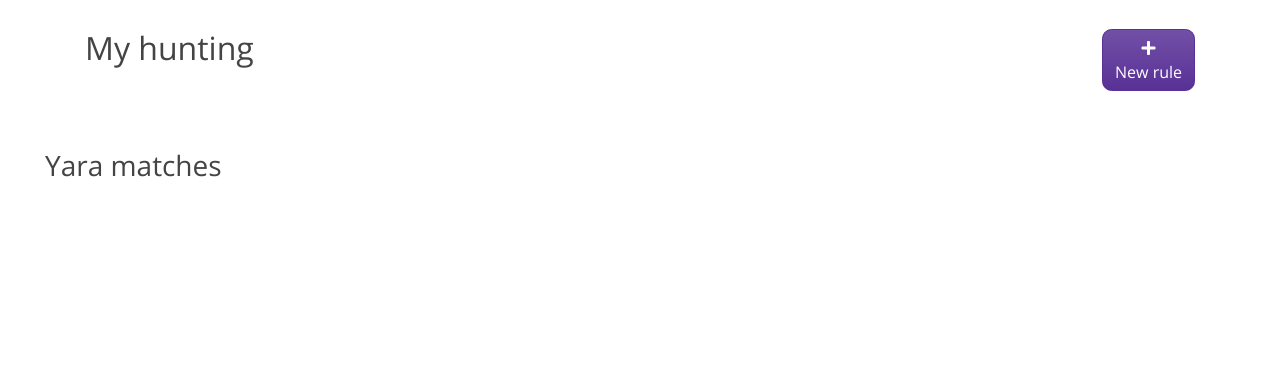
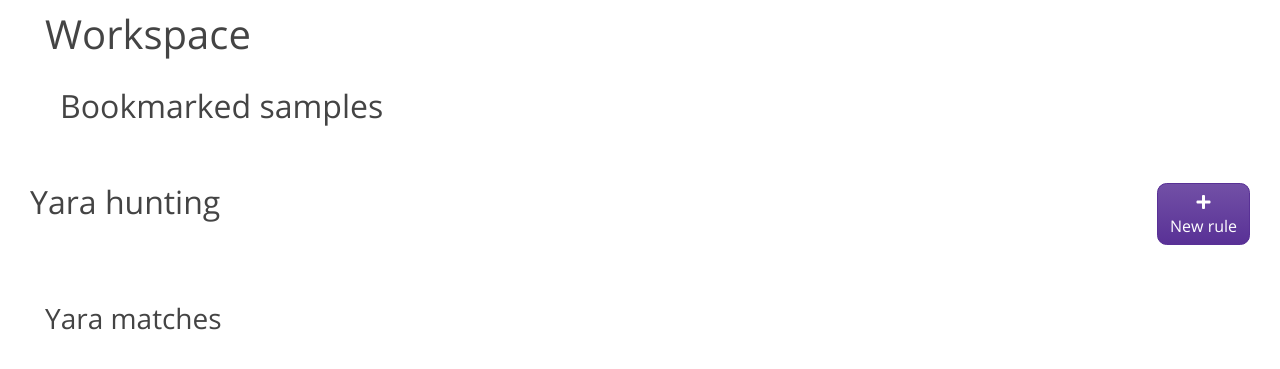
Before and after one commit to Pithus/bazaar, a Django app: page /rules/ in a window 1280 px wide. Shown: the part 59-428 px from the top of the page. Run offline with Django 3.2, Linux system fonts and the light colour scheme; the visitor is signed in with stand-in values (Sample User, id 1); data that the repository does not hold is empty; some libraries are stand-ins or nearby versions.

Commit message:
* renaming myhunting to workspace * moving bookmarks to workspace * bookmarks are shows on workspace

```diff
--- a/bazaar/front/urls.py
+++ b/bazaar/front/urls.py
@@ -4,7 +4,7 @@ from bazaar.front.view import (
     HomeView,
     ReportView,
     basic_upload_view,
-    bookmark_sample_view,
+    add_bookmark_sample_view,
     remove_bookmark_sample_view,
     download_sample_view,
     export_report_view,
@@ -36,6 +36,6 @@ urlpatterns = [
     path("rules/<str:uuid>/retro", view=my_retrohunt_view, name="my_rule_retro"),
     path("androcfg/<str:sha256>/<path:foo>", view=get_andgrocfg_code, name="get_andgrocfg_code"),
     path("androcfg/all", view=get_genom, name="get_genom"),
-    path("apk/<str:sha256>/bookmark", view=bookmark_sample_view, name="bookmark_sample"),
+    path("apk/<str:sha256>/bookmark", view=add_bookmark_sample_view, name="bookmark_sample"),
     path("apk/<str:sha256>/bookmark/remove", view=remove_bookmark_sample_view, name="remove_bookmark_sample")
 ]
--- a/bazaar/front/view.py
+++ b/bazaar/front/view.py
@@ -260,7 +260,7 @@ def get_user_bookmark_by_hash(request, sha):
     return bookmark
 
 
-def bookmark_sample_view(request, sha256):
+def add_bookmark_sample_view(request, sha256):
     if not request.user.is_authenticated:
         return redirect(reverse_lazy('front:home'))
 
@@ -296,10 +296,12 @@ def my_rules_view(request):
         return redirect(reverse_lazy('front:home'))
 
     my_rules = None
+    my_bookmarks = None
     if request.method == 'GET':
         my_rules = get_rules(request)
+        my_bookmarks = get_user_bookmarks(request)
 
-    return render(request, 'front/yara_rules/my_rules.html', context={'my_rules': my_rules})
+    return render(request, 'front/yara_rules/my_rules.html', context={'my_rules': my_rules, 'bookmarked_samples': my_bookmarks})
 
 
 def my_rule_create_view(request):
--- a/bazaar/templates/front/yara_rules/my_rules.html
+++ b/bazaar/templates/front/yara_rules/my_rules.html
@@ -3,21 +3,38 @@
 {% load cache %}
 
 {% block content %}
-<div class="container">
+<div class="container-fluid">
+  <div class="col-md-12 mt-2 mb-3">
+
+    <h1>Workspace</h1>
+
+    <div class="justify-content-center mt-4 mb-5">
+      <div class="col-md-12">
+        <h2>Bookmarked samples</h2>
+      </div>
+      {% for b in bookmarked_samples %}
+      <ul>
+        <li>
+          <a href="{% url 'front:report' b.sample %}">{{b.sample}}</a>
+        </li>
+      </ul>
+      {% endfor %}
+    </div>
+  </div>
+
+
   <div class="row justify-content-center mt-4 mb-5">
     <div class="col-md-6">
-      <h2>My hunting </h2>
+      <h2>Yara hunting</h2>
     </div>
     <div class="col-md-6 text-right">
-      <a href="{% url "front:my_rule_create" %}" class="btn btn-primary">
+      <a href="{% url 'front:my_rule_create' %}" class="btn btn-primary">
         <span class="huge"><i class="fas fa-plus"></i></span>
         <br>
         New rule
       </a>
     </div>
   </div>
-</div>
-<div class="container-fluid">
   <div class="col-md-12">
     <div class="accordion" id="accordionExample">
       <h3>Yara matches</h3>
@@ -41,10 +58,10 @@
                 <i class="nf nf-mdi-eye_outline h5" data-toggle="tooltip" data-placement="top"
                   title="View the ruleset"></i>
               </a>
-                <a href="{% url "front:my_rule_edit" rule.rule.id %}" class="mr-1 text-decoration-none">
+              <a href="{% url 'front:my_rule_edit' rule.rule.id %}" class="mr-1 text-decoration-none">
                 <i class="nf nf-fa-edit h5" data-toggle="tooltip" data-placement="top" title="Edit the ruleset"></i>
               </a>
-                <a href="{% url "front:my_rule_retro" rule.rule.id %}" class="mr-1 text-decoration-none">
+              <a href="{% url 'front:my_rule_retro' rule.rule.id %}" class="mr-1 text-decoration-none">
                 <i class="nf nf-mdi-history h5" data-toggle="tooltip" data-placement="top"
                   title="Launch retro-hunt"></i>
               </a>
@@ -58,9 +75,8 @@
                 <div class="modal-header">
                   <div class="modal-title" id="title">
                     {{ rule.rule.title }}
-                      <a href="{% url "front:my_rule_delete" rule.rule.id %}" data-toggle="tooltip"
-                        data-placement="bottom" title="Delete this rule and its history"><i
-                          class="fas fa-trash"></i></a>
+                    <a href="{% url 'front:my_rule_delete' rule.rule.id %}" data-toggle="tooltip"
+                      data-placement="bottom" title="Delete this rule and its history"><i class="fas fa-trash"></i></a>
                   </div>
                   <button type="button" class="close" data-dismiss="modal" aria-label="Close"><span
                       aria-hidden="true">&times;</span></button>
@@ -118,8 +134,9 @@
     </div>
   </div>
 </div>
+
+</div>
 </div>
 
 
-
 {% endblock %}
```
Also changed, not shown: bazaar/templates/front/index.html (+0 -11 lines). Lines whose indentation alone changed are shown as unchanged.
